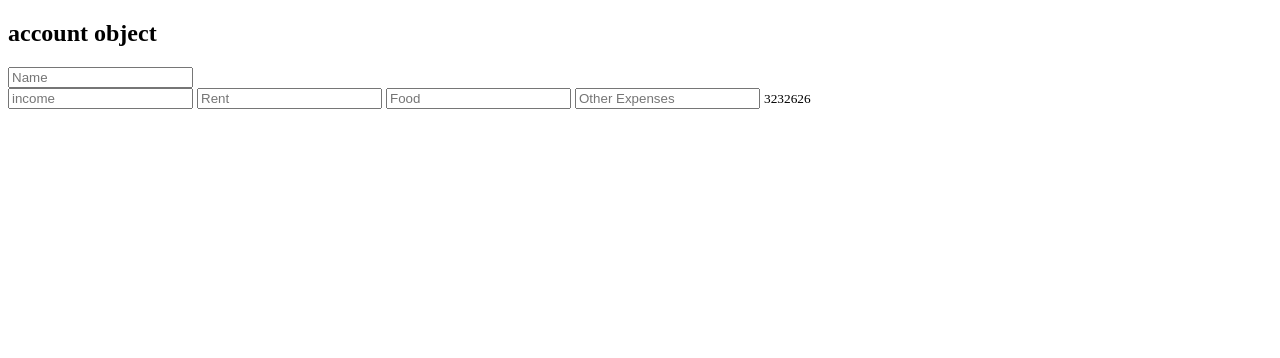
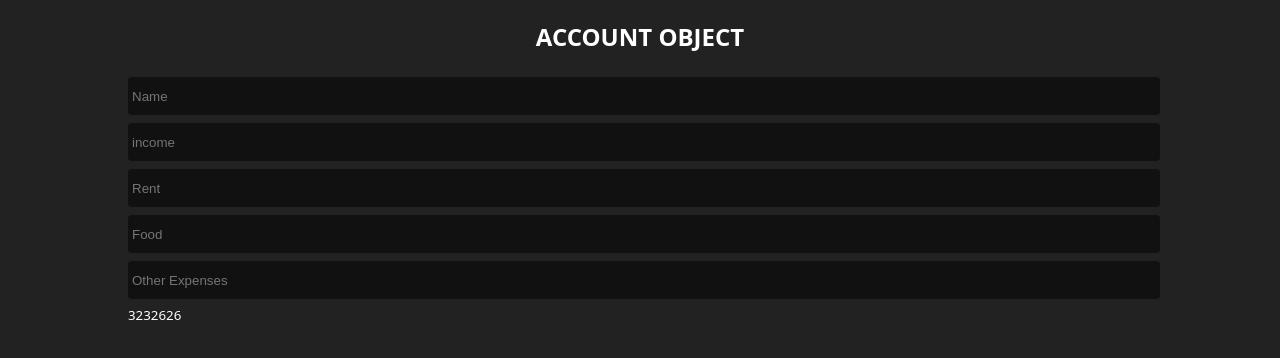
Before and after one commit to khattab2023/first_assignment-useing-JS, a plain HTML site: page index.html in a window 1280 px wide. Drawn offline with Linux system fonts and the light colour scheme.

Commit message:
create style fot page and inputs

```diff
--- a/styles/index.scss
+++ b/styles/index.scss
@@ -0,0 +1,33 @@
+* {
+  margin: 0;
+  padding: 0;
+}
+
+body {
+    background: #222;
+    color: #fff;
+    margin: auto;
+    font-family: system-ui, -apple-system, BlinkMacSystemFont, "Segoe UI", Roboto,
+    Oxygen, Ubuntu, Cantarell, "Open Sans", "Helvetica Neue", sans-serif;
+    .account {
+
+        width: 80%;
+        margin: auto;
+        .head {
+        text-align: center;
+        text-transform: uppercase;
+        margin: 20px 0;
+        }
+        }
+        input{
+            width: 100%;
+            height: 30px;
+            outline: none;
+            border: none;
+            background: #111;
+            margin: 4px 0;
+            border-radius: 4px;
+            padding: 4px;
+        }
+
+}
```
Also changed, not shown: styles/index.css, 1 other file.
